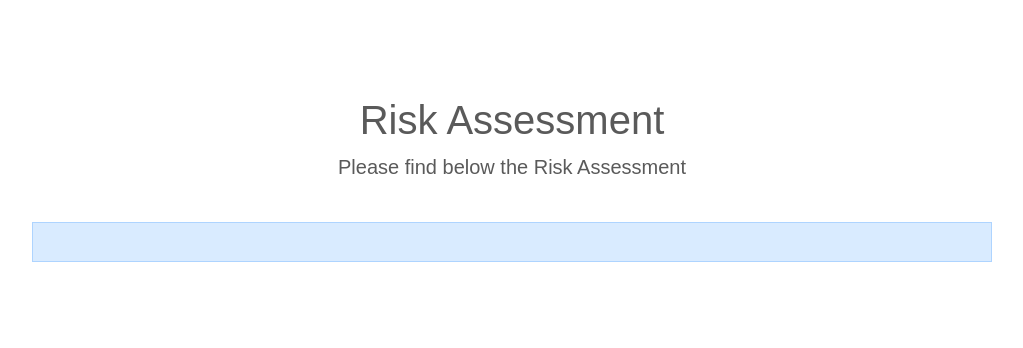
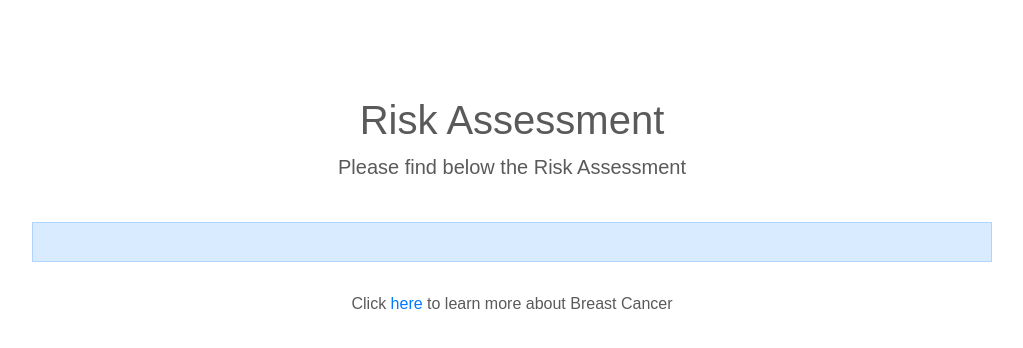
Before and after one commit to abhayshah0305/RiskAssess, a Flask app: template templates/cancer_result.html in a window 1280 px wide. Shown: the top 348 px of the page, without its empty margins (128-1151 px from the left). Run offline with Flask 2, Linux system fonts and the light colour scheme; the template is opened without the code that fills it, so the values that code supplies are empty; parts of the project's set-up code (start-up, migrations or seed data) failed here and were passed over; some libraries are stand-ins or nearby versions.

Commit message:
Initial Commit

```diff
--- a/templates/cancer_result.html
+++ b/templates/cancer_result.html
@@ -60,5 +60,6 @@
         <p class="lead">Please find below the Risk Assessment</p>
     </div>
     <div class="container themed-container"><h1 style="text-align: center;">{{prediction_text}}</h1></div>
+    <p style="text-align: center;">Click <a href="/disindex">here</a> to learn more about Breast Cancer</p>
 </body>
 </html>
```
Also changed, not shown: 1 other file.
